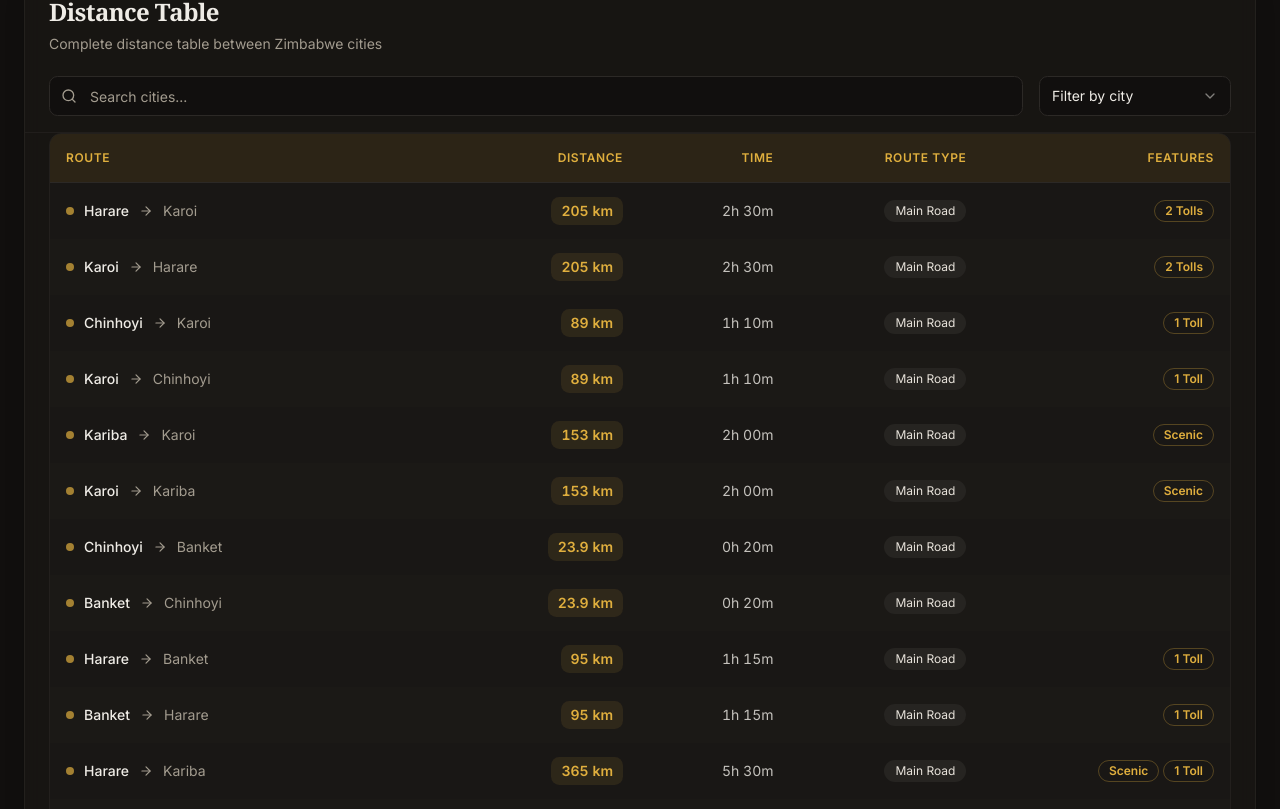
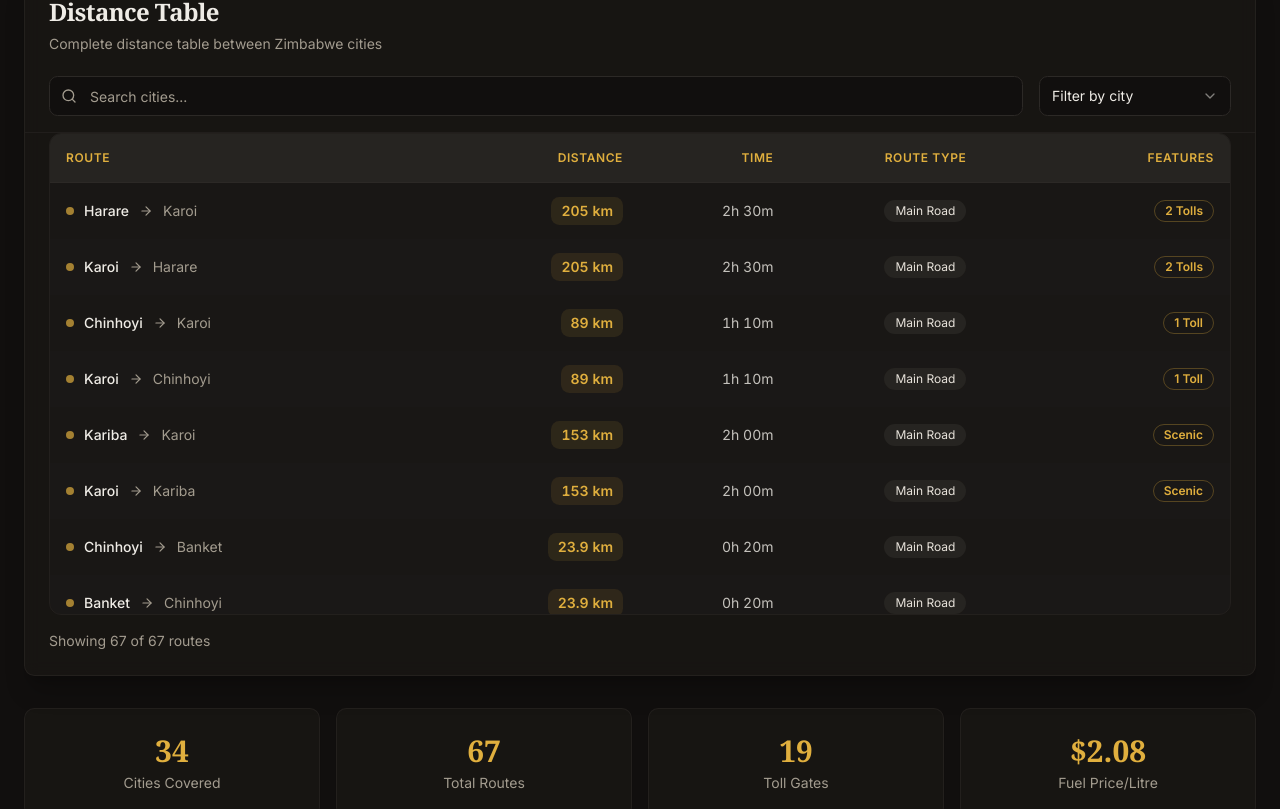
Before and after one commit to Onwell/distance-table-zim-iq, a Next.js app: page / in a window 1280 px wide. Shown: the part 730-1539 px from the top of the page. Built offline with nearby package versions, Linux system fonts and the light colour scheme.

Commit message:
feat: update fuel price and enhance table layout
Updated fuel price to 2.08 for June 2026. Improved table header and content layout.

Co-authored-by: Onwell Masaraure <73174010+Onwell@users.noreply.github.com>

```diff
--- a/app/page.tsx
+++ b/app/page.tsx
@@ -63,8 +63,8 @@ const vehicleTypes = {
   },
 }
 
-// Current fuel price in USD
-const FUEL_PRICE_USD = 1.45
+// Current fuel price in USD (ZERA regulated, June 2026)
+const FUEL_PRICE_USD = 2.08
 
 // Comprehensive Zimbabwe toll gates with actual locations
 const zimbabweTollGates = [
@@ -1622,10 +1622,10 @@ export default function DistanceTableSystem() {
 
           <CardContent>
             <div className="rounded-xl border border-border/60 overflow-hidden">
-              <div className="overflow-x-auto">
+              <div className="overflow-auto max-h-[480px]">
                 <Table className="border-collapse">
-                  <TableHeader>
-                    <TableRow className="border-0 hover:bg-transparent bg-primary/10">
+                  <TableHeader className="sticky top-0 z-10">
+                    <TableRow className="border-0 hover:bg-transparent bg-secondary [&>th]:bg-secondary">
                       <TableHead className="min-w-[220px] h-12 text-primary font-semibold uppercase tracking-wider text-xs">
                         Route
                       </TableHead>
```
